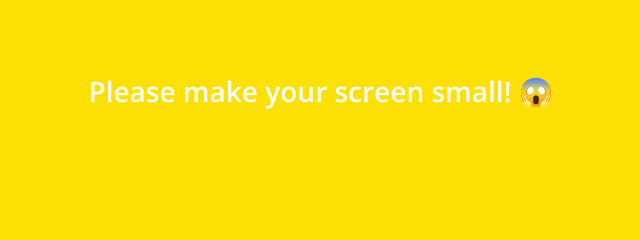
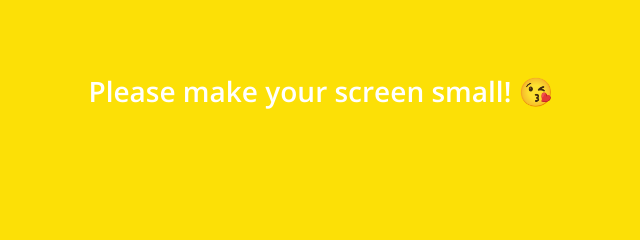
Before and after one commit to cororom/kakao-clone-v2, a plain HTML site: page chat.html in a window 1280 px wide. Shown: the part 309-549 px from the top of the page, 319-959 px from the left. Drawn offline with nearby package versions, Linux system fonts and the light colour scheme.

Commit message:
Modify Emoji

```diff
--- a/chat.html
+++ b/chat.html
@@ -85,7 +85,7 @@
       </div>
     </div>
     <div class="bigScreen">
-      <span class="bigScreen__text">Please make your screen small! 😱</span>
+      <span class="bigScreen__text">Please make your screen small! 😘</span>
     </div>
   </body>
 </html>
```
Also changed, not shown: find.html (+1 -1 lines), friends.html (+1 -1 lines), index.html (+1 -1 lines), more.html (+1 -1 lines), settings.html (+1 -1 lines).
